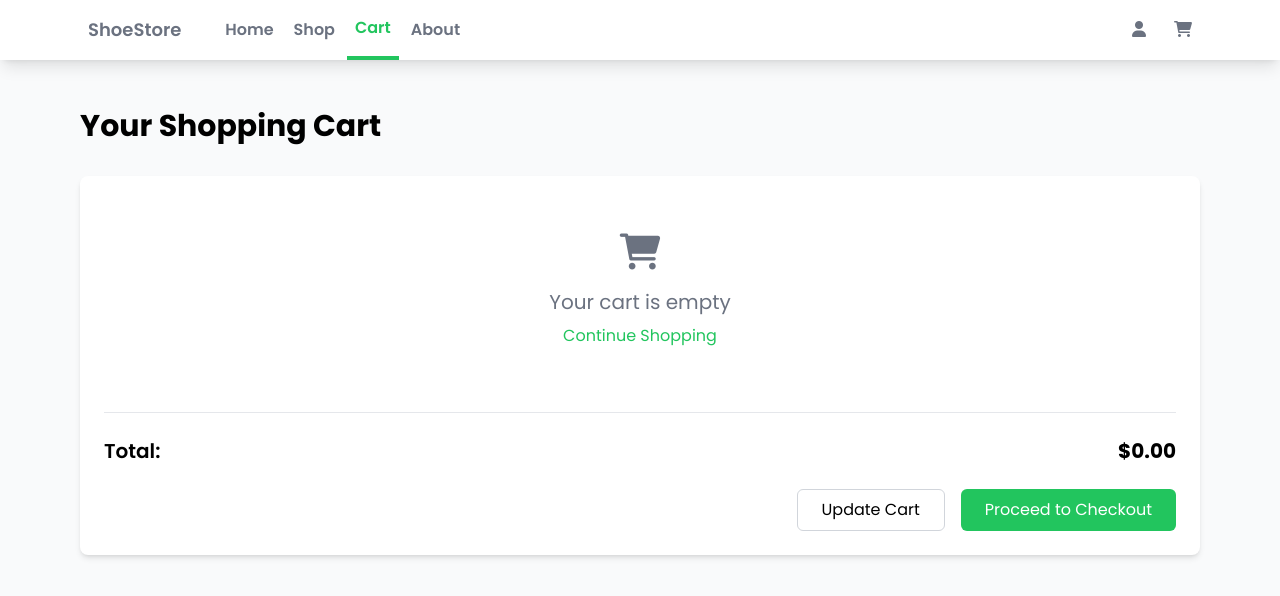
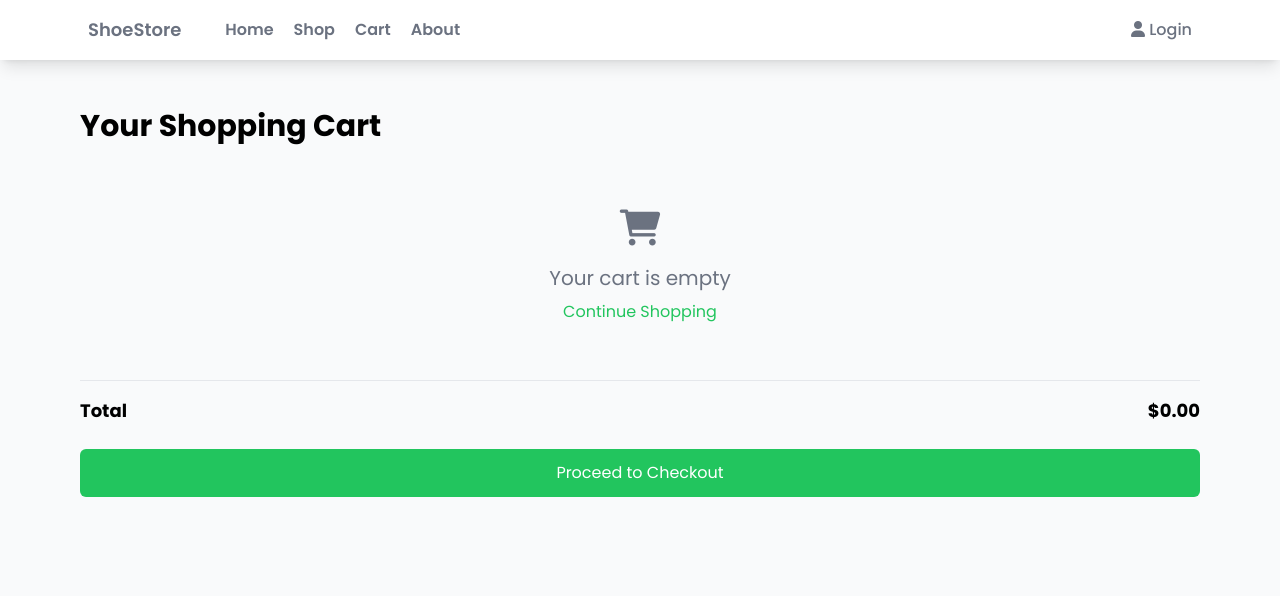
Before and after one commit to RiverRover-stack/ecommerce1, a website: page frontend/cart.html in a window 1280 px wide. Drawn offline with nearby package versions, Linux system fonts and the light colour scheme.

Commit message:
Add frontend/cart.html 1743433402177

```diff
--- a/frontend/cart.html
+++ b/frontend/cart.html
@@ -14,7 +14,7 @@
     </style>
 </head>
 <body class="bg-gray-50">
-    <!-- Navbar (same as index.html) -->
+    <!-- Navbar -->
     <nav class="bg-white shadow-lg">
         <div class="max-w-6xl mx-auto px-4">
             <div class="flex justify-between">
@@ -27,16 +27,13 @@
                     <div class="hidden md:flex items-center space-x-1">
                         <a href="index.html" class="py-4 px-2 text-gray-500 font-semibold hover:text-green-500 transition duration-300">Home</a>
                         <a href="index.html#products" class="py-4 px-2 text-gray-500 font-semibold hover:text-green-500 transition duration-300">Shop</a>
-                        <a href="cart.html" class="py-4 px-2 text-green-500 border-b-4 border-green-500 font-semibold">Cart</a>
+                        <a href="cart.html" class="py-4 px-2 text-gray-500 font-semibold hover:text-green-500 transition duration-300">Cart</a>
                         <a href="about.html" class="py-4 px-2 text-gray-500 font-semibold hover:text-green-500 transition duration-300">About</a>
                     </div>
                 </div>
                 <div class="hidden md:flex items-center space-x-3">
-                    <a href="#" class="py-2 px-2 font-medium text-gray-500 rounded hover:bg-green-500 hover:text-white transition duration-300">
-                        <i class="fas fa-user"></i>
-                    </a>
-                    <a href="cart.html" class="py-2 px-2 font-medium text-gray-500 rounded hover:bg-green-500 hover:text-white transition duration-300">
-                        <i class="fas fa-shopping-cart"></i>
+                    <a href="login.html" class="py-2 px-2 font-medium text-gray-500 rounded hover:bg-green-500 hover:text-white transition duration-300">
+                        <i class="fas fa-user"></i> Login
                     </a>
                 </div>
             </div>
@@ -45,27 +42,21 @@
 
     <!-- Cart Section -->
     <section class="max-w-6xl mx-auto px-4 py-12">
-        <h2 class="text-3xl font-bold mb-8">Your Shopping Cart</h2>
+        <h1 class="text-3xl font-bold mb-8">Your Shopping Cart</h1>
 
-        <div class="bg-white rounded-lg shadow-md p-6 mb-8">
-            <div id="cart-items" class="divide-y divide-gray-200">
-                <!-- Cart items will be loaded dynamically -->
+        <div id="cart-items" class="divide-y divide-gray-200 mb-6">
+            <!-- Cart items will be loaded here -->
+        </div>
+
+        <div class="border-t pt-4">
+            <div class="flex justify-between font-bold text-lg">
+                <span>Total</span>
+                <span id="cart-total">$0.00</span>
             </div>
 
-            <div class="mt-8 border-t pt-6">
-                <div class="flex justify-between items-center">
-                    <span class="text-xl font-semibold">Total:</span>
-                    <span id="cart-total" class="text-xl font-bold">$0.00</span>
-                </div>
-                <div class="mt-6 flex justify-end space-x-4">
-                    <button onclick="updateCart()" class="px-6 py-2 border border-gray-300 rounded-md hover:bg-gray-100 transition duration-300">
-                        Update Cart
-                    </button>
-                    <button onclick="checkout()" class="px-6 py-2 bg-green-500 text-white rounded-md hover:bg-green-600 transition duration-300">
-                        Proceed to Checkout
-                    </button>
-                </div>
-            </div>
+            <a href="checkout.html" class="block w-full mt-6 py-3 bg-green-500 text-white text-center rounded-md hover:bg-green-600 transition duration-300">
+                Proceed to Checkout
+            </a>
         </div>
     </section>
 
```
